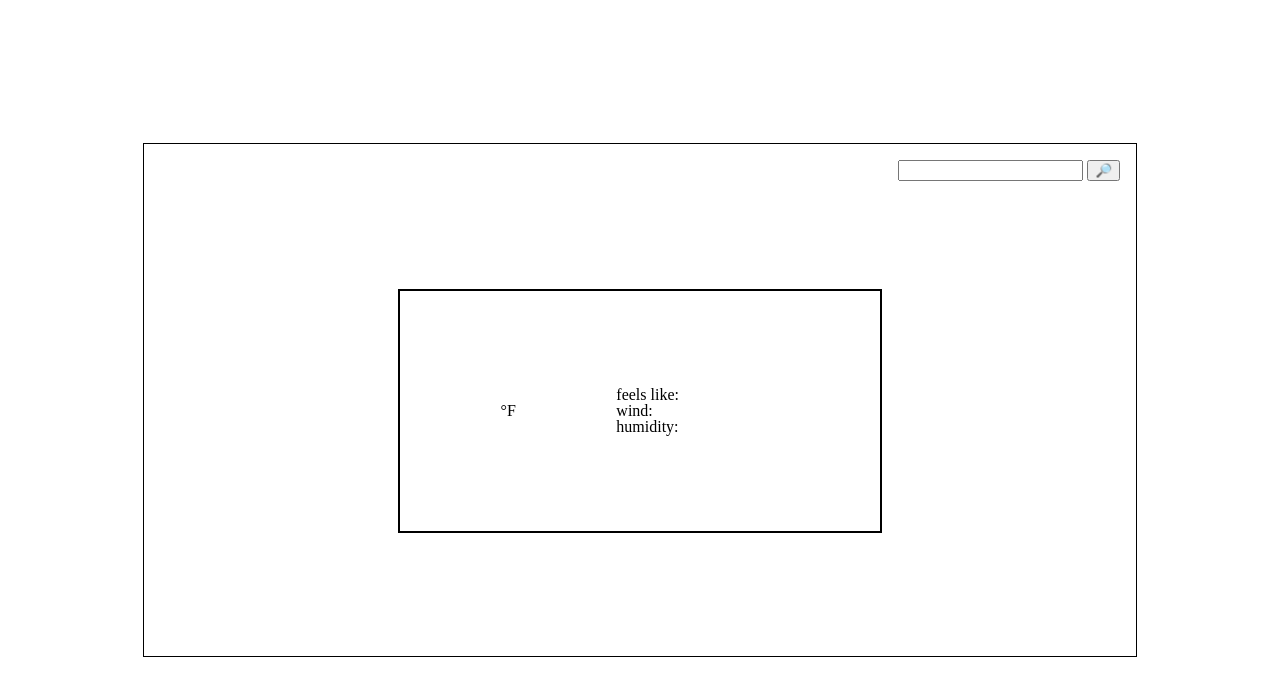
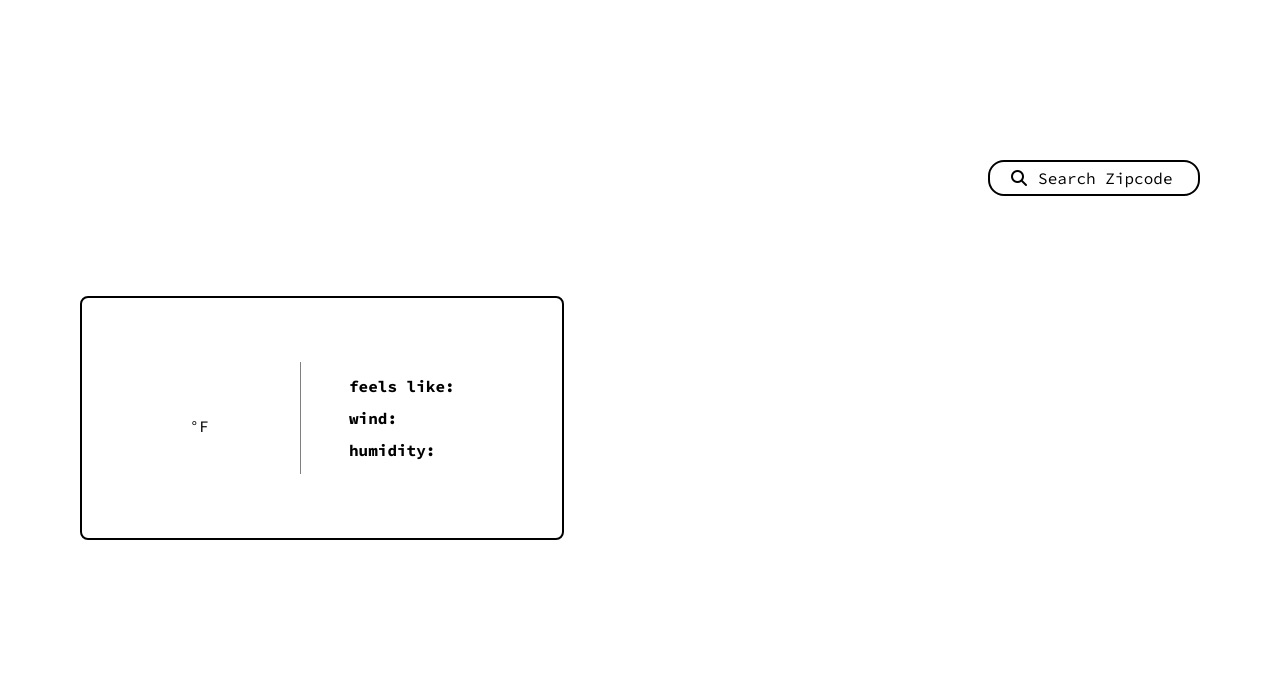
Before and after one commit to plsrd/weather, a website built with webpack: page dist/index.html in a window 1280 px wide. Built offline with Linux system fonts and the light colour scheme; no server answers.

Commit message:
finalize css

```diff
--- a/src/index.js
+++ b/src/index.js
@@ -2,8 +2,8 @@ import'./reset.css';
 import './style.css';
 
 
-async function getLocation(loc){
-  const url = `https://api.openweathermap.org/data/2.5/weather?q=${loc.replace(' ', '+')}&appid=6aade3113afb82f8bae1aa3eb279a63e`;
+async function getLocation(zip){
+  const url = `https://api.openweathermap.org/data/2.5/weather?zip=${zip},us&appid=861858f00d605ef9644e285c1e18726e`
   console.log(url);
   try {
     const response = await fetch(url, {mode: 'cors'});
@@ -15,7 +15,6 @@ async function getLocation(loc){
 }
 
 function updateDisplay(data) {
-  console.log(data)
   const info = [{ class: '.location', data: data.name},
                 { class: '.description', data: data.weather[0].description} ,
                 { class: '.temp', data: convertTemp(data.main.temp) },
@@ -34,7 +33,7 @@ function convertTemp(kel) {
 }
 
 (() => {
-  const searchBtn = document.querySelector('button');
+  const searchBtn = document.querySelector('.search-btn');
   const input = document.getElementById('location-input');
 
   searchBtn.addEventListener('click', () => {
@@ -49,6 +48,6 @@ function convertTemp(kel) {
     }
   });
 
-  getLocation('san francisco');
+  getLocation(94805);
 
 })()
--- a/src/style.css
+++ b/src/style.css
@@ -1,4 +1,6 @@
+
 main {
+  font-family: 'Source Code Pro', monospace;
   display: flex;
   flex-direction: column;
   position: absolute;
@@ -8,30 +10,55 @@ main {
   -ms-transform: translate(-50%, -50%);
   -webkit-transform: translate(-50%, -50%);
   height: 30em;
-  width: 60em;
-  border: 1px solid black;
+  width: 70em;
   padding: 1em;
 }
 
 .search-bar {
+  width: 195px;
   align-self: flex-end;
+  border-radius: 1em;
+  display: flex;
+  flex-direction: row;
+  justify-content: center;
+  padding: .3em 0 .3em .8em;
+  border: 2px solid black;
+}
+
+input {
+  background: transparent;
+  font-family: 'Source Code Pro', monospace;
+  font-size: 1em;
+  width: 150px;
+  border: none;
+  color: black;
+  padding-left: .1em;
+}
+
+input::placeholder {
+  color: black;
+}
+
+input:focus {
+  outline: none;
 }
 
 .weather-container {
+  border: 2px solid black;
   margin: auto 0;
-  border: 2px solid black;
-  align-self: center;
   display: flex;
   height: 15em;
   width: 30em;
   align-items: center;
+  border-radius: .5em;
 }
 
 .location-container {
-  flex-grow: 1;
+  width: 170px;
   display: flex;
   flex-direction: column;
   align-items: center;
+  margin: 0 1em 0 2em;
 }
 
 .temp-container {
@@ -40,17 +67,31 @@ main {
 }
 
 .more-info {
+  box-sizing: border-box;
   flex-grow: 1;
+  border-left: 1px solid grey;
+  padding-left: 2em;
 }
 .more-info div {
   display: flex;
   flex-direction: row;
+  margin: 1em;
+}
+
+.descriptor {
+  font-weight: bold;
+  font-size: 1em;
+  padding-right: 1em;;
 }
 
 .location {
   font-size: 2em;
 }
 
+.temp-container {
+  margin-top: 1em;
+}
+
 .temp {
   font-size: 5em;
 }
```
Also changed, not shown: dist/bundle.js, dist/index.html, 2 other files.
